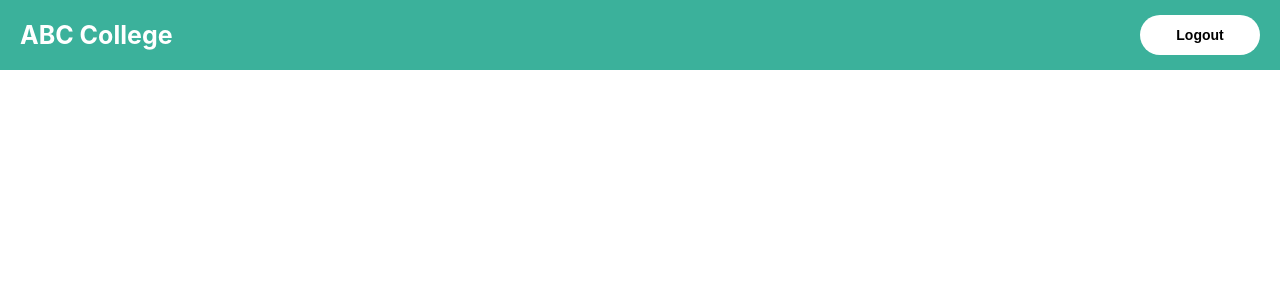
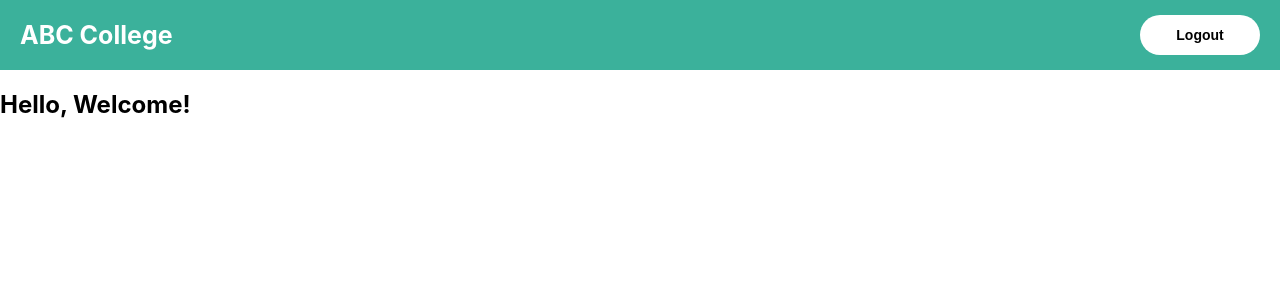
Before and after one commit to Shakithyanshaw/attendance-system-3axislabs, a React (Create React App) app in the folder client/: page / in a window 1280 px wide. Shown: the top 300 px of the page. Built offline with nearby package versions, Linux system fonts and the light colour scheme; sample sign-in values are in the browser's storage.

Commit message:
#4-create client pages-add welcome message in home

```diff
--- a/client/src/component/Main/index.jsx
+++ b/client/src/component/Main/index.jsx
@@ -14,6 +14,9 @@ const Main = () => {
           Logout
         </button>
       </nav>
+      <div className={styles.welcome_message}>
+        <h2>Hello, Welcome!</h2>
+      </div>
     </div>
   );
 };
```
